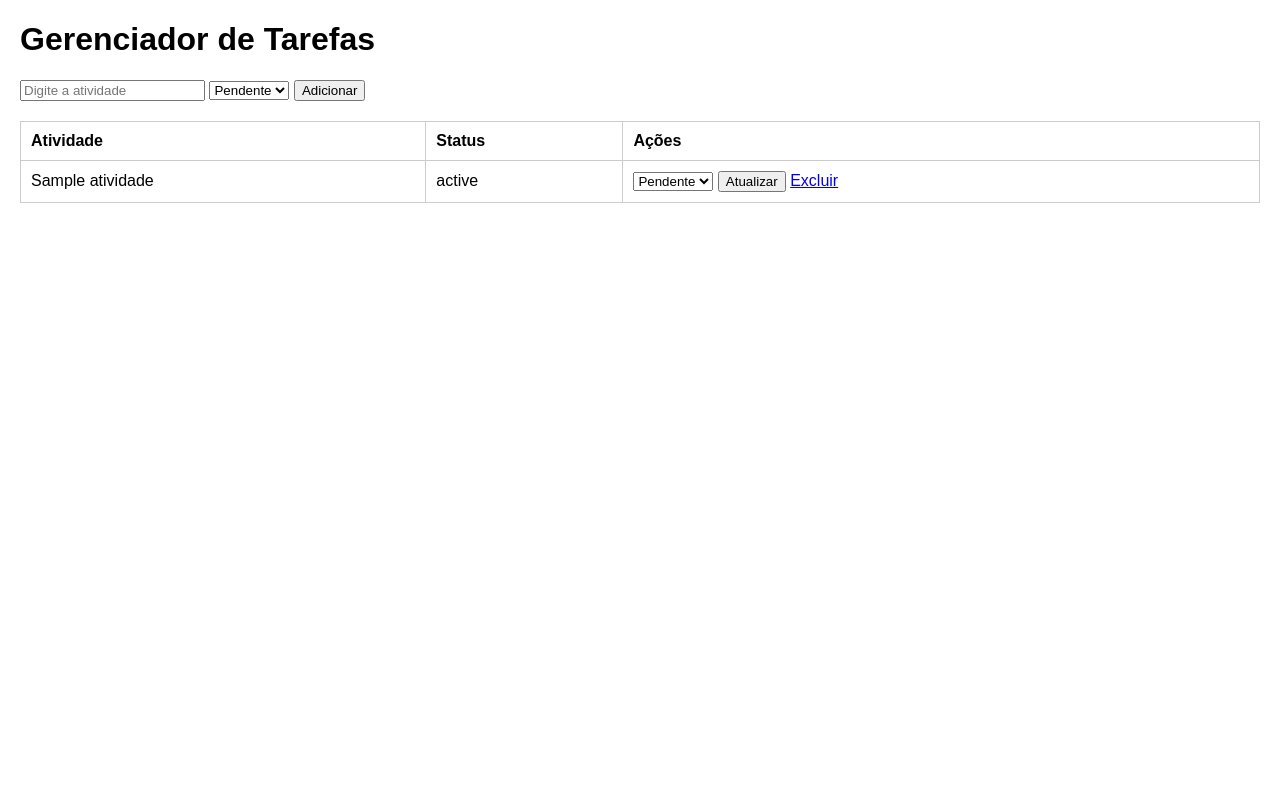
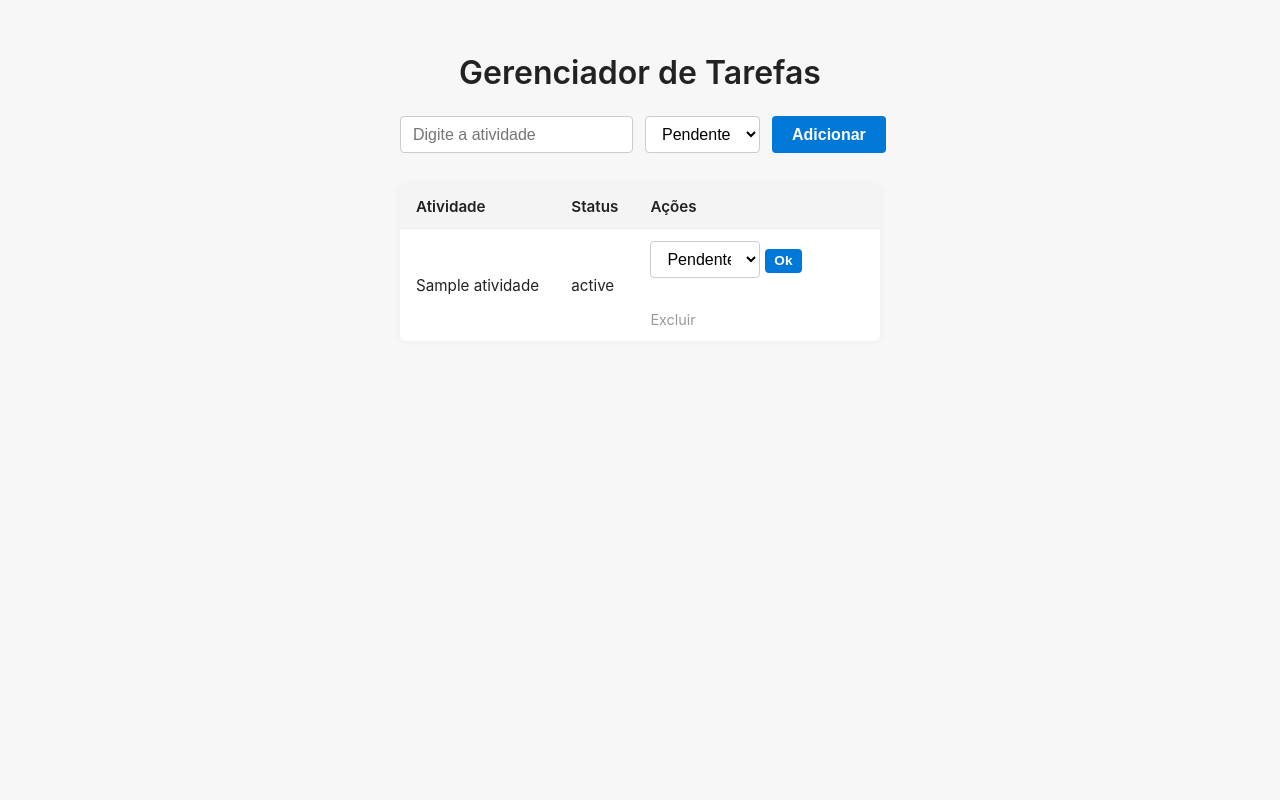
Before and after one commit to Wellikson/gerenciador_tarefas, a Python web app: template templates/index.html in a window 1280 px wide. Run offline with Jinja, Linux system fonts and the light colour scheme; the template is opened without the code that fills it: most values are stand-ins (such as "Sample title", 1, 10 or a date in 2020).

Commit message:
Update index.html

```diff
--- a/templates/index.html
+++ b/templates/index.html
@@ -1,26 +1,155 @@
 <!DOCTYPE html>
 <html lang="pt-BR">
 <head>
-    <meta charset="UTF-8">
-    <meta name="viewport" content="width=device-width, initial-scale=1.0">
+    <meta charset="UTF-8" />
+    <meta name="viewport" content="width=device-width, initial-scale=1" />
     <title>Gerenciador de Tarefas</title>
     <style>
-        body { font-family: Arial, sans-serif; margin: 20px; }
-        table { border-collapse: collapse; width: 100%; margin-top: 20px; }
-        table, th, td { border: 1px solid #ccc; }
-        th, td { padding: 10px; text-align: left; }
-        form { display: inline; }
-        .status-pendente { color: red; }
-        .status-iniciado { color: orange; }
-        .status-completo { color: green; }
+        /* Reset básico */
+        * {
+            box-sizing: border-box;
+        }
+        body {
+            font-family: -apple-system, BlinkMacSystemFont, "Segoe UI", Roboto,
+                Oxygen, Ubuntu, Cantarell, "Open Sans", "Helvetica Neue", sans-serif;
+            background: #f7f7f7;
+            color: #222;
+            margin: 0;
+            padding: 2rem;
+            display: flex;
+            flex-direction: column;
+            align-items: center;
+            min-height: 100vh;
+        }
+        h1 {
+            font-weight: 600;
+            margin-bottom: 1.5rem;
+        }
+        form {
+            display: flex;
+            gap: 0.75rem;
+            margin-bottom: 2rem;
+            width: 100%;
+            max-width: 480px;
+        }
+        input[type="text"] {
+            flex: 1;
+            padding: 0.5rem 0.75rem;
+            border: 1px solid #ccc;
+            border-radius: 4px;
+            font-size: 1rem;
+            outline-offset: 2px;
+            transition: border-color 0.2s ease;
+        }
+        input[type="text"]:focus {
+            border-color: #0078d7;
+        }
+        select {
+            padding: 0.5rem 0.75rem;
+            border: 1px solid #ccc;
+            border-radius: 4px;
+            font-size: 1rem;
+            background: white;
+            cursor: pointer;
+            transition: border-color 0.2s ease;
+        }
+        select:focus {
+            border-color: #0078d7;
+            outline: none;
+        }
+        button {
+            background-color: #0078d7;
+            border: none;
+            color: white;
+            font-weight: 600;
+            padding: 0 1.25rem;
+            border-radius: 4px;
+            cursor: pointer;
+            transition: background-color 0.2s ease;
+            font-size: 1rem;
+        }
+        button:hover {
+            background-color: #005fa3;
+        }
+
+        table {
+            width: 100%;
+            max-width: 480px;
+            border-collapse: collapse;
+            box-shadow: 0 0 8px rgb(0 0 0 / 0.05);
+            background: white;
+            border-radius: 6px;
+            overflow: hidden;
+        }
+        th, td {
+            padding: 0.75rem 1rem;
+            text-align: left;
+            border-bottom: 1px solid #eee;
+            font-weight: 400;
+            font-size: 0.95rem;
+        }
+        th {
+            background-color: #f4f4f4;
+            font-weight: 600;
+        }
+        tr:last-child td {
+            border-bottom: none;
+        }
+
+        /* Status colors */
+        .status-pendente {
+            color: #d9534f; /* vermelho */
+            font-weight: 600;
+        }
+        .status-iniciado {
+            color: #f0ad4e; /* laranja */
+            font-weight: 600;
+        }
+        .status-completo {
+            color: #5cb85c; /* verde */
+            font-weight: 600;
+        }
+
+        /* Form de update inline */
+        td form {
+            display: inline-block;
+            margin-right: 0.75rem;
+        }
+        td form select {
+            width: 110px;
+        }
+        td form button {
+            padding: 0.3rem 0.6rem;
+            font-size: 0.85rem;
+            border-radius: 4px;
+        }
+        td a {
+            color: #999;
+            font-size: 0.9rem;
+            text-decoration: none;
+            cursor: pointer;
+            transition: color 0.2s ease;
+        }
+        td a:hover {
+            color: #d9534f;
+        }
+
+        /* Responsividade */
+        @media (max-width: 520px) {
+            form, table {
+                max-width: 100%;
+            }
+            td form select {
+                width: 90px;
+            }
+        }
     </style>
 </head>
 <body>
     <h1>Gerenciador de Tarefas</h1>
 
-    <!-- Formulário para adicionar tarefa -->
     <form action="/add" method="POST">
-        <input type="text" name="atividade" placeholder="Digite a atividade" required>
+        <input type="text" name="atividade" placeholder="Digite a atividade" required />
         <select name="status">
             <option value="Pendente">Pendente</option>
             <option value="Iniciado">Iniciado</option>
@@ -29,30 +158,33 @@
         <button type="submit">Adicionar</button>
     </form>
 
-    <!-- Lista de tarefas -->
     <table>
+        <thead>
             <tr>
                 <th>Atividade</th>
                 <th>Status</th>
                 <th>Ações</th>
             </tr>
+        </thead>
+        <tbody>
             {% for t in tarefas %}
             <tr>
                 <td>{{ t.atividade }}</td>
                 <td class="status-{{ t.status|lower }}">{{ t.status }}</td>
                 <td>
                     <form action="/update/{{ loop.index0 }}" method="POST">
-                    <select name="status">
+                        <select name="status" aria-label="Alterar status">
                             <option value="Pendente">Pendente</option>
                             <option value="Iniciado">Iniciado</option>
                             <option value="Completo">Completo</option>
                         </select>
-                    <button type="submit">Atualizar</button>
+                        <button type="submit">Ok</button>
                     </form>
-                <a href="/delete/{{ loop.index0 }}">Excluir</a>
+                    <a href="/delete/{{ loop.index0 }}" aria-label="Excluir tarefa">Excluir</a>
                 </td>
             </tr>
             {% endfor %}
+        </tbody>
     </table>
 </body>
 </html>
```
Lines whose indentation alone changed are shown as unchanged.
